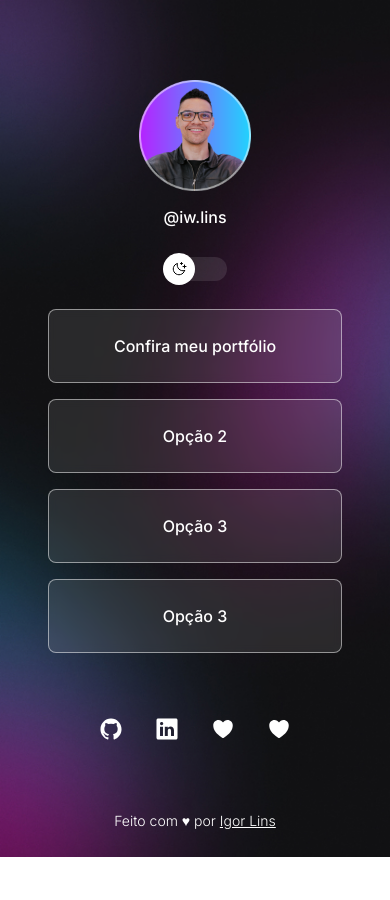
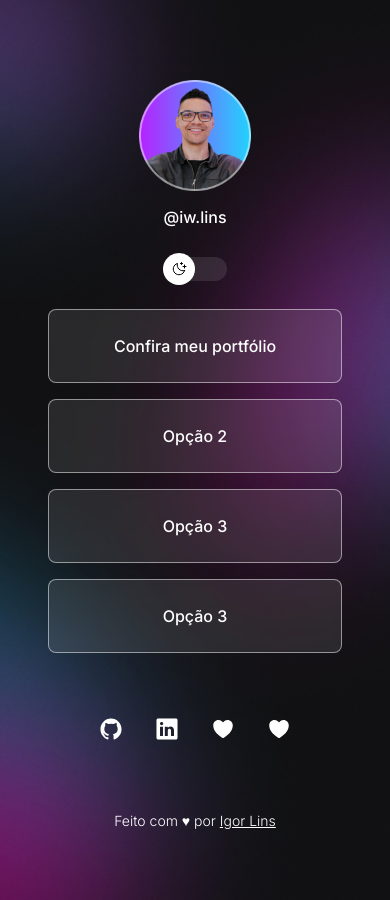
Before and after one commit to iwlins/devlinks, a plain HTML site: page index.html in a window 390 px wide. Before the commit the page ends 857 px from the top, so only its background shows below. Drawn offline with nearby package versions, Linux system fonts and the light colour scheme.

Commit message:
change bg height

```diff
--- a/style.css
+++ b/style.css
@@ -11,7 +11,7 @@
 
 :root {
   --text-color: white;
-  --bg-url: url(./assets/bg-desktop.jpg);
+  --bg-url: url(./assets/bg-mobile.jpg);
 
   --bt-color: rgba(255, 255, 255, 0.1);
   --bt-hover: rgba(255, 255, 255, 0.05);
@@ -25,7 +25,7 @@
 
 .light-mode {
   --text-color: black;
-  --bg-url: url(./assets/bg-desktop-light.jpg);
+  --bg-url: url(./assets/bg-mobile-light.jpg);
 
   --bt-color: rgba(0, 0, 0, 0.05);
   --bt-hover: rgba(0, 0, 0, 0.02);
@@ -40,6 +40,7 @@
 
 body {
   background: var(--bg-url) no-repeat top center/cover;
+  height: 100vh;
 }
 
 #container {
@@ -167,12 +168,12 @@ footer {
 
 /* media queries */
 
-@media (max-width: 700px) {
+@media (min-width: 700px) {
   :root {
-    --bg-url: url(./assets/bg-mobile.jpg);
+    --bg-url: url(./assets/bg-desktop.jpg);
   }
 
   .light-mode {
-    --bg-url: url(./assets/bg-mobile-light.jpg);
+    --bg-url: url(./assets/bg-desktop-light.jpg);
   }
 }
```
